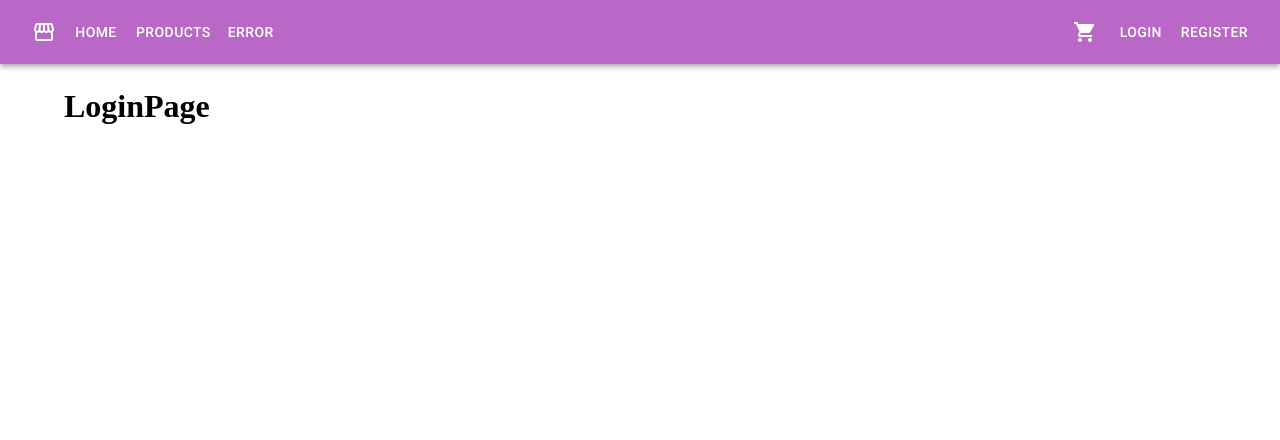
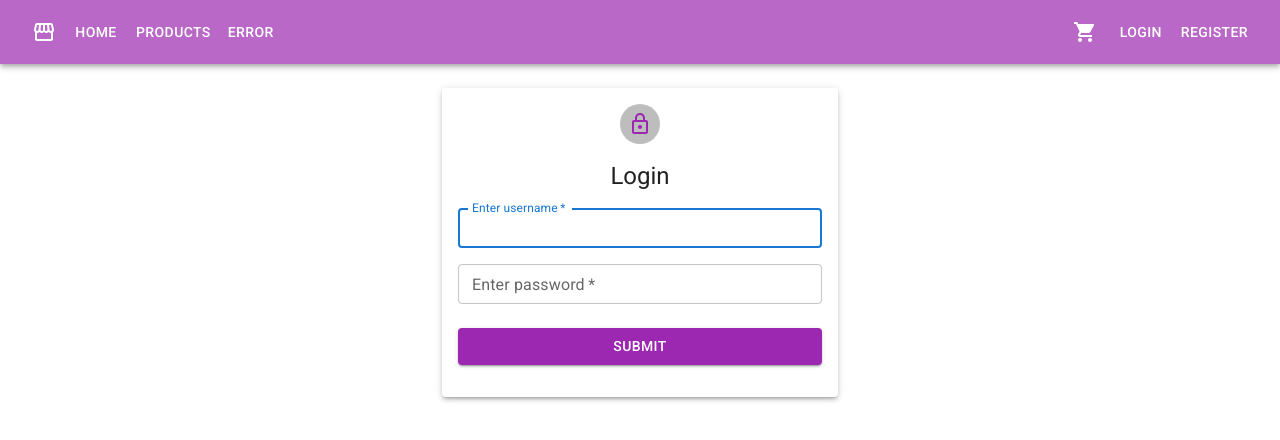
Before and after one commit to busraozdemir0/store-app-with-react, a React (Vite) app: page /login in a window 1280 px wide. Shown: the top 440 px of the page. Built offline with nearby package versions, Linux system fonts and the light colour scheme; no server answers.

Commit message:
Login formu & form data

```diff
--- a/src/pages/Login.jsx
+++ b/src/pages/Login.jsx
@@ -1,3 +1,62 @@
-export default function LoginPage(){
-    return <h1>LoginPage</h1>
+import { LockOutlined } from "@mui/icons-material";
+import { Avatar, Box, Button, Container, Paper, TextField, Typography } from "@mui/material";
+import { useState } from "react";
+
+export default function LoginPage() {
+
+    // const [username, setUsername] = useState("busraozdemir");
+    // const [password, setPassword] = useState("12345");
+
+    const [values, setValues] = useState({
+        username: "",
+        password: "",
+    });
+
+    function handleSubmit(e) {
+        e.preventDefault();
+        console.log(values);
+    }
+
+    function handleInputChange(e) {
+        const { name, value } = e.target;
+
+        setValues({ ...values, [name]: value });
+    }
+
+    return (
+        <Container maxWidth="xs">
+            <Paper sx={{ padding: 2 }} elevation={3}>
+                <Avatar sx={{ mx: "auto", mb: 2, color: "secondary.main" }}>
+                    <LockOutlined />
+                </Avatar>
+                <Typography component="h1" variant="h5" sx={{ textAlign: "center", mb: 2 }}>Login</Typography>
+                <Box onSubmit={handleSubmit} component="form" sx={{ mb: 2 }}>
+                    <TextField
+                        value={values.username}
+                        //onChange={(e) => setUsername(e.target.value)}
+                        onChange={handleInputChange}
+                        name="username"
+                        label="Enter username"
+                        size="small"
+                        fullWidth
+                        required
+                        autoFocus
+                        sx={{ mb: 2 }}
+                    />
+                    <TextField
+                        value={values.password}
+                        onChange={handleInputChange}
+                        name="password"
+                        type="password"
+                        label="Enter password"
+                        size="small"
+                        fullWidth
+                        required
+                        sx={{ mb: 2 }}
+                    />
+                    <Button type="submit" variant="contained" fullWidth sx={{ mt: 1 }} color="secondary">Submit</Button>
+                </Box>
+            </Paper>
+        </Container>
+    )
 }
--- a/src/pages/Register.jsx
+++ b/src/pages/Register.jsx
@@ -1,3 +1,44 @@
-export default function RegisterPage(){
-    return <h1>RegisterPage</h1>
+import { LockOutlined } from "@mui/icons-material";
+import { Avatar, Box, Button, Container, Paper, TextField, Typography } from "@mui/material";
+
+export default function RegisterPage() {
+    return (
+        <Container maxWidth="xs">
+            <Paper sx={{ padding: 2 }} elevation={3}>
+                <Avatar sx={{ mx: "auto", mb: 2, color: "secondary.main" }}>
+                    <LockOutlined />
+                </Avatar>
+                <Typography component="h1" variant="h5" sx={{ textAlign: "center", mb: 2 }}>Register</Typography>
+                <Box component="form" sx={{ mb: 2 }}>
+                    <TextField
+                        name="username"
+                        label="Enter username"
+                        size="small"
+                        fullWidth
+                        required
+                        autoFocus
+                        sx={{ mb: 2 }}
+                    />
+                     <TextField
+                        name="email"
+                        label="Enter email"
+                        size="small"
+                        fullWidth
+                        required
+                        sx={{ mb: 2 }}
+                    />
+                    <TextField
+                        name="password"
+                        type="password"
+                        label="Enter password"
+                        size="small"
+                        fullWidth
+                        required
+                        sx={{ mb: 2 }}
+                    />
+                    <Button type="submit" variant="contained" fullWidth sx={{ mt: 1 }} color="secondary">Submit</Button>
+                </Box>
+            </Paper>
+        </Container>
+    )
 }
```
